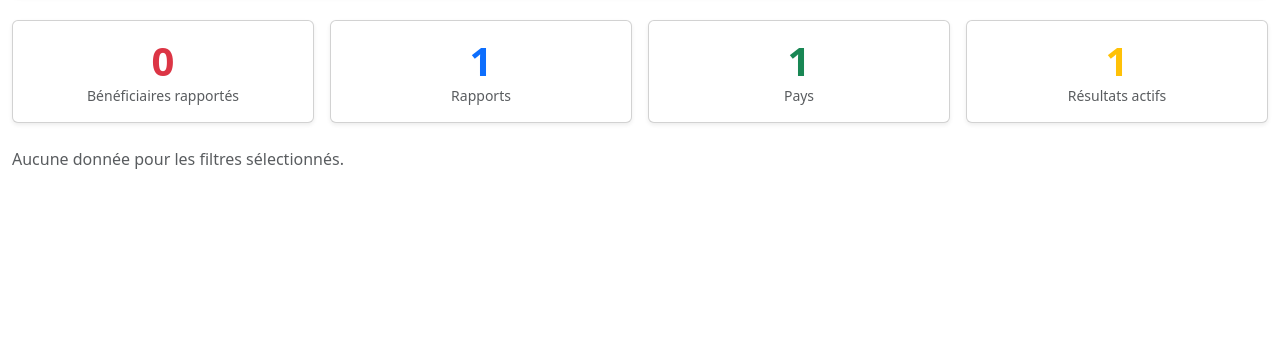
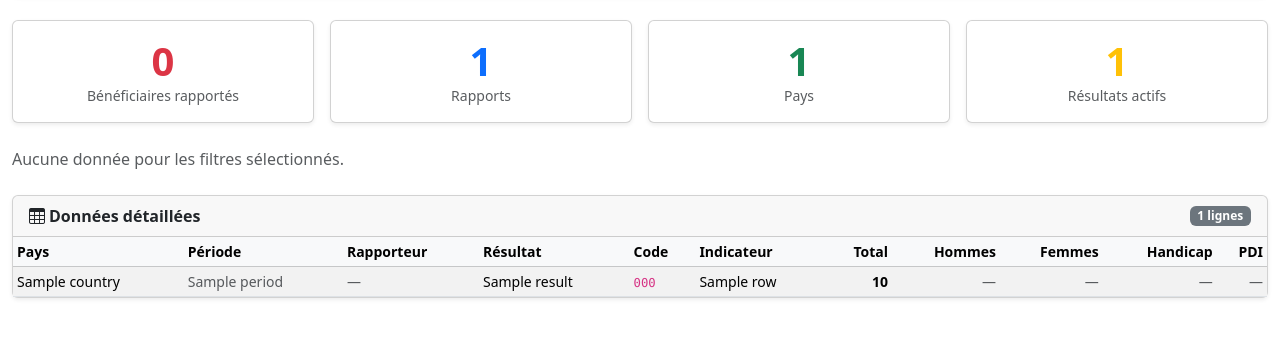
Before and after one commit to vmalep/KoboDashBoard, a Django app: template dashboard/templates/dashboard/amopah_dashboard.html in a window 1280 px wide. Shown: the part 233-571 px from the top of the page. Run offline with Django 5.2, Linux system fonts and the light colour scheme; the template is opened without the code that fills it: most values are stand-ins (such as "Sample title", 1, 10 or a date in 2020).

Commit message:
Enhance AMOPAH III dashboard: data table and XLSX export
- Data table below charts shows all indicator rows with country, period,
  reporter, result, code, label, total, and key disaggregation columns
- XLSX export (_amopah_xlsx) generates formatted spreadsheet with all
  disaggregation columns (age/sex, disability, population status)
- _build_table_rows helper applies result filter to table rows
- Both CSV and XLSX exports now handle the AMOPAH module format

Co-Authored-By: Claude Sonnet 4.6 <noreply@anthropic.com>

```diff
--- a/dashboard/templates/dashboard/amopah_dashboard.html
+++ b/dashboard/templates/dashboard/amopah_dashboard.html
@@ -124,6 +124,52 @@
 
 {# ── Charts — rendered by JS from chart_data_json ── #}
 <div id="charts-container"></div>
+
+{# ── Data table ── #}
+{% if table_rows %}
+<div class="card shadow-sm mt-4">
+  <div class="card-header fw-semibold d-flex justify-content-between align-items-center">
+    <span><i class="bi bi-table me-1"></i>Données détaillées</span>
+    <span class="badge bg-secondary">{{ table_rows|length }} lignes</span>
+  </div>
+  <div class="table-responsive">
+    <table class="table table-sm table-striped table-hover align-middle mb-0">
+      <thead class="table-light">
+        <tr>
+          <th>Pays</th>
+          <th>Période</th>
+          <th>Rapporteur</th>
+          <th>Résultat</th>
+          <th>Code</th>
+          <th>Indicateur</th>
+          <th class="text-end">Total</th>
+          <th class="text-end">Hommes</th>
+          <th class="text-end">Femmes</th>
+          <th class="text-end">Handicap</th>
+          <th class="text-end">PDI</th>
+        </tr>
+      </thead>
+      <tbody>
+        {% for row in table_rows %}
+        <tr>
+          <td>{{ row.country }}</td>
+          <td class="text-muted small">{{ row.period }}</td>
+          <td class="text-muted small">{{ row.reporter|default:"—" }}</td>
+          <td class="small">{{ row.result }}</td>
+          <td><code>{{ row.code }}</code></td>
+          <td class="small">{{ row.label }}</td>
+          <td class="text-end fw-semibold">{{ row.total }}</td>
+          <td class="text-end text-muted small">{{ row.male|default:"—" }}</td>
+          <td class="text-end text-muted small">{{ row.female|default:"—" }}</td>
+          <td class="text-end text-muted small">{{ row.disability|default:"—" }}</td>
+          <td class="text-end text-muted small">{{ row.pdi|default:"—" }}</td>
+        </tr>
+        {% endfor %}
+      </tbody>
+    </table>
+  </div>
+</div>
+{% endif %}
 
 {% endif %}
 
```
Also changed, not shown: dashboard/views.py (+82 -0 lines).
